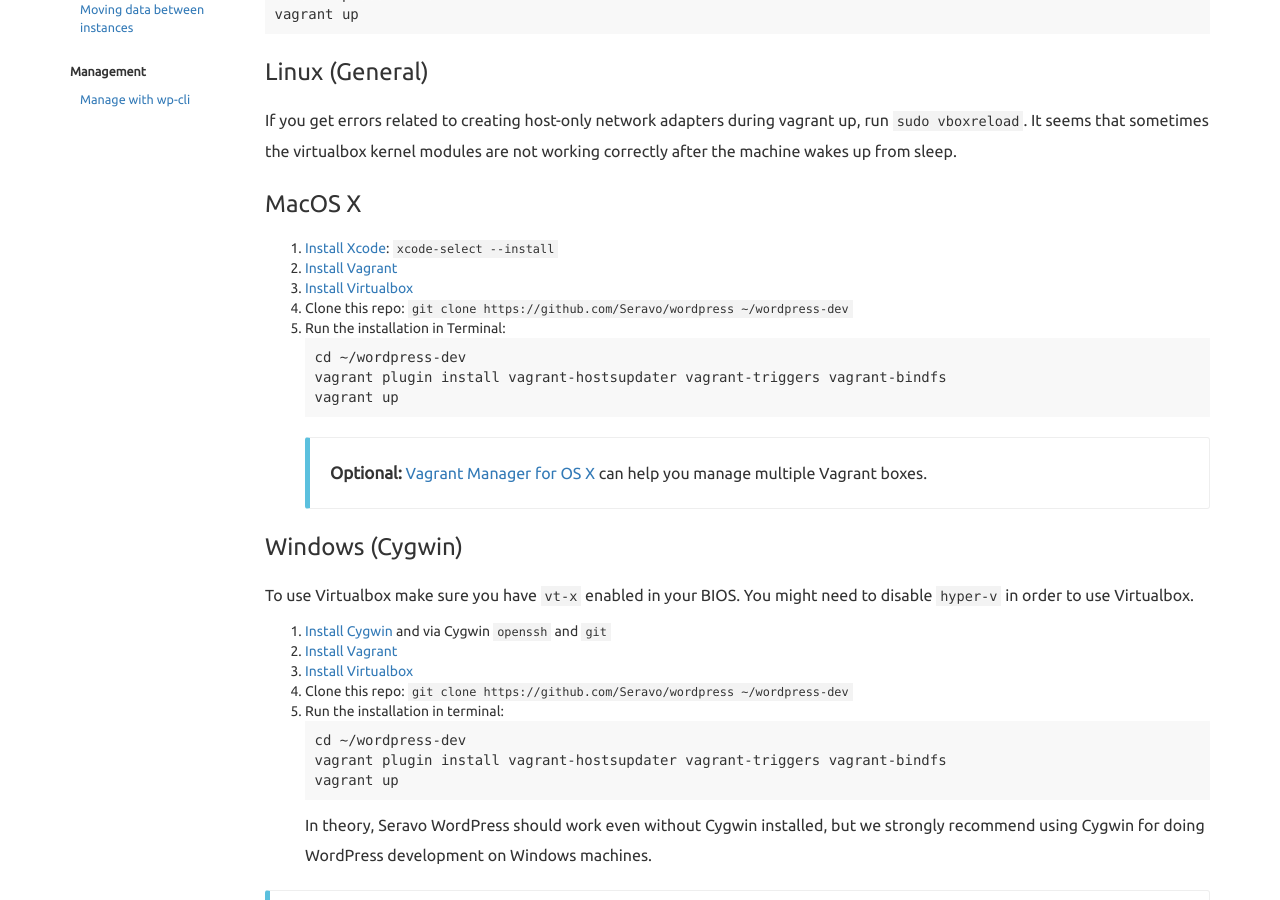
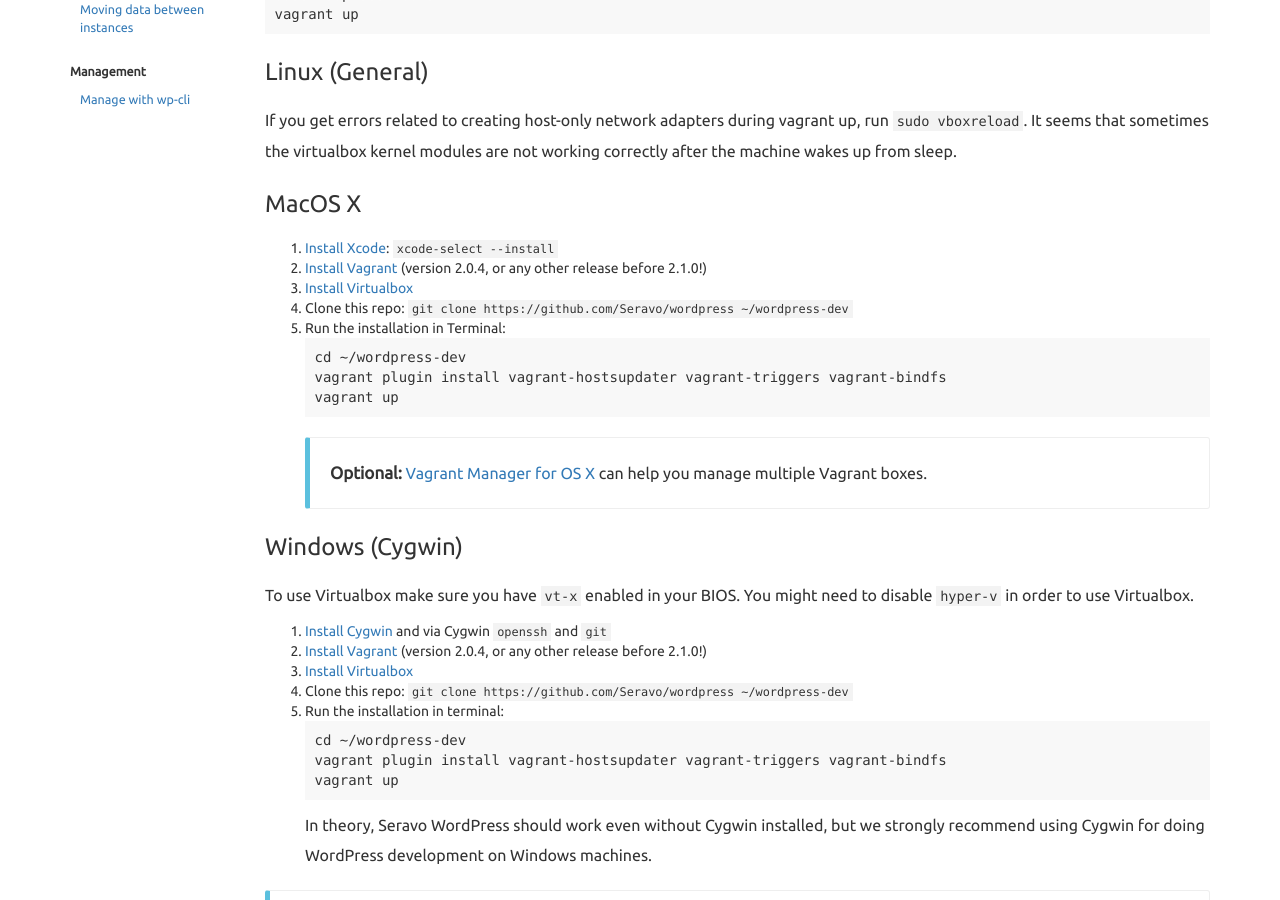
Before and after one commit to Seravo/docs, a Jekyll site: the page built from _posts/2015-10-12-how-to-install.md, in a window 1280 px wide and 900 px high, scrolled down 1466 px. Built offline with Jekyll 4.4.1, drawn with Linux system fonts in a browser that asks for light colours; nearby versions of some CDN libraries.

Commit message:
Add Vagrant 2.0.4 recommendation inline in the Mac and Windows install docs
Apparently people don't notice the big notice in the beginning of the page,
so hopefully this will help.

This can be removed once we have deprecated legacy vagrant-triggers
and our box works well with latest Vagrant version again.

````diff
--- a/_posts/2015-10-12-how-to-install.md
+++ b/_posts/2015-10-12-how-to-install.md
@@ -78,7 +78,7 @@
 ### MacOS X
 
 1. [Install Xcode](https://developer.apple.com/xcode/downloads/): `xcode-select --install`
-2. [Install Vagrant](http://docs.vagrantup.com/v2/installation/)
+2. [Install Vagrant](http://docs.vagrantup.com/v2/installation/) (version 2.0.4, or any other release before 2.1.0!)
 3. [Install Virtualbox](https://www.virtualbox.org/wiki/Downloads)
 4. Clone this repo: `git clone https://github.com/Seravo/wordpress ~/wordpress-dev`
 5. Run the installation in Terminal:
@@ -95,7 +95,7 @@
 You might need to disable ```hyper-v``` in order to use Virtualbox.
 
 1. [Install Cygwin](https://www.cygwin.com/) and via Cygwin `openssh` and `git`
-2. [Install Vagrant](http://docs.vagrantup.com/v2/installation/)
+2. [Install Vagrant](http://docs.vagrantup.com/v2/installation/) (version 2.0.4, or any other release before 2.1.0!)
 3. [Install Virtualbox](https://www.virtualbox.org/wiki/Downloads)
 4. Clone this repo: `git clone https://github.com/Seravo/wordpress ~/wordpress-dev`
 5. Run the installation in terminal:
````
